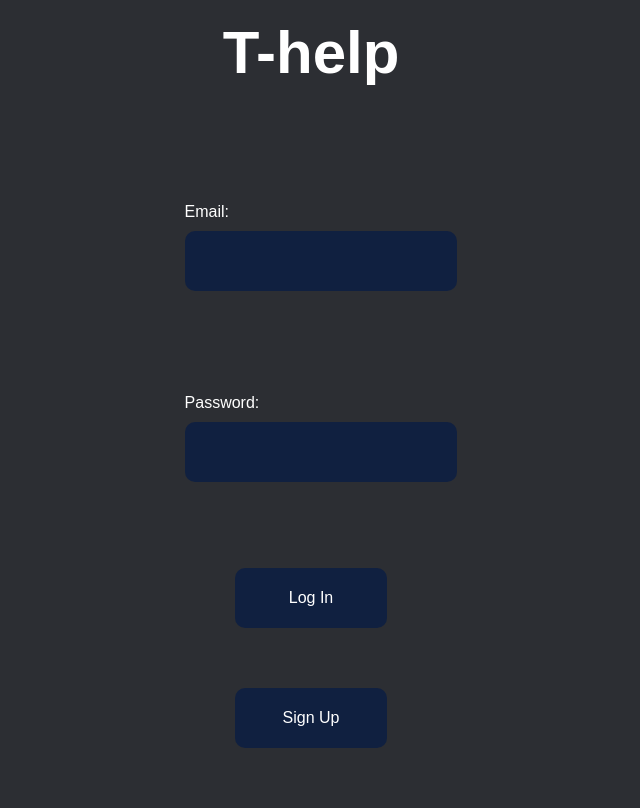
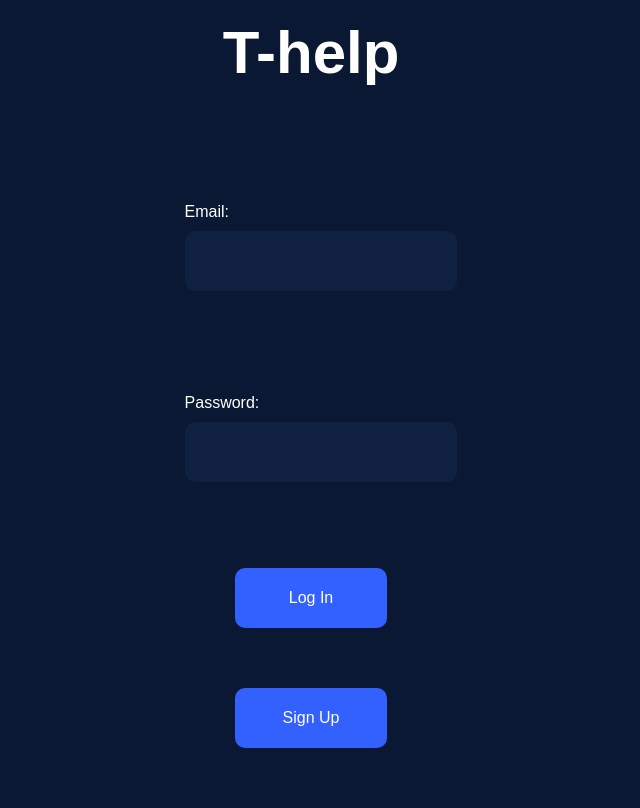
Before and after one commit to ArtSN7/theory-web-application, a Flask app: page / in a window 1280 px wide. Shown: the whole page, without its empty margins (329-969 px from the left). Run offline with Flask 3, Linux system fonts and the light colour scheme.

Commit message:
Update style.css

```diff
--- a/CODE/static/style.css
+++ b/CODE/static/style.css
@@ -1,7 +1,9 @@
 html, body {
     height: 100%;
     width: 100%;
-    background-color: #2c2e33;
+
+    /*background-color: rgba(241, 241, 239, 1);*/
+    background-color: #0A1833;
     font-family: Arial;
     display: flex;
 }
@@ -48,7 +50,7 @@ html, body {
     height: 60px;
     margin-left: 20%;
     margin-right: 20%;
-    background-color: #102040;
+    background-color: #3361FF;
     color: #FFF;
     border: None;
     border-radius: 10px;
```
